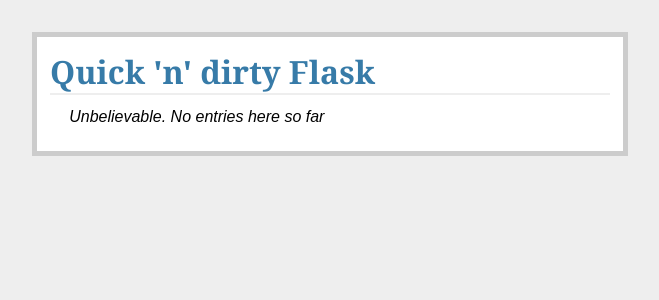
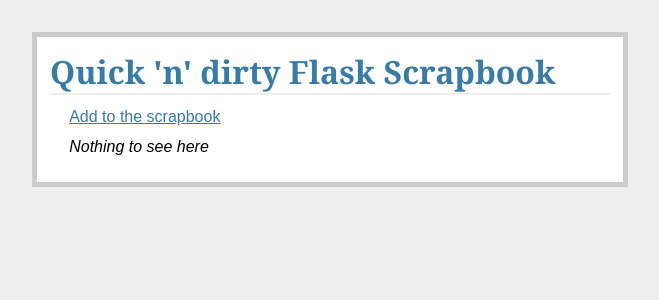
Before and after one commit to ninz/flask-demo, a Flask app: page / in a window 1280 px wide. Shown: the top 300 px of the page, without its empty margins (310-969 px from the left). Run offline with Flask 2, Linux system fonts and the light colour scheme; data that the repository does not hold is empty; parts of the project's set-up code (start-up, migrations or seed data) failed here and were passed over; some libraries are stand-ins or nearby versions.

Commit message:
Fix top-level template markup. Add link to add new entry. Update requirements including raptorize and update readme

```diff
--- a/quickndirty/quickndirty/__init__.py
+++ b/quickndirty/quickndirty/__init__.py
@@ -1,9 +1,9 @@
 from flask import Flask
 from quickndirty.database import db_session
-import flask_raptor
+#import flask_raptor
 
 app = Flask(__name__)
-flask_raptor.init_app(app)
+#flask_raptor.init_app(app)
 
 @app.teardown_appcontext
 def shutdown_session(exception=None):
--- a/quickndirty/quickndirty/templates/layout.html
+++ b/quickndirty/quickndirty/templates/layout.html
@@ -1,11 +1,12 @@
 <!doctype html>
+<html>
     <head>
-<title>Quick 'n' dirty Flask</title>
+    <title>Quick 'n' dirty Flask Scrapbook</title>
     <link rel=stylesheet type=text/css href="{{ url_for('static', filename='style.css') }}">
     </head>
     <body>
     <div class=page>
-  <h1>Quick 'n' dirty Flask</h1>
+      <h1>Quick 'n' dirty Flask Scrapbook</h1>
 
       {% for message in get_flashed_messages() %}
         <div class=flash>{{ message }}</div>
@@ -17,3 +18,4 @@
       {% endblock %}
     </div>
     </body>
+</html>
--- a/quickndirty/quickndirty/templates/show_entries.html
+++ b/quickndirty/quickndirty/templates/show_entries.html
@@ -2,6 +2,7 @@
 {% block body %}
 
   <ul class="entries">
+    <li><a href="/new">Add to the scrapbook</a></li>
   {% for entry in entries %}
     <li>
         <h2>{{ entry.title }}</h2>{{ entry.text|safe }}
@@ -13,7 +14,7 @@
     </li>
   {% else %}
     <li>
-        <em>Unbelievable.  No entries here so far</em>
+        <em>Nothing to see here</em>
     </li>
   {% endfor %}
   </ul>
```
Also changed, not shown: requirements.txt (+9 -0 lines), README.md. Lines whose indentation alone changed are shown as unchanged.
